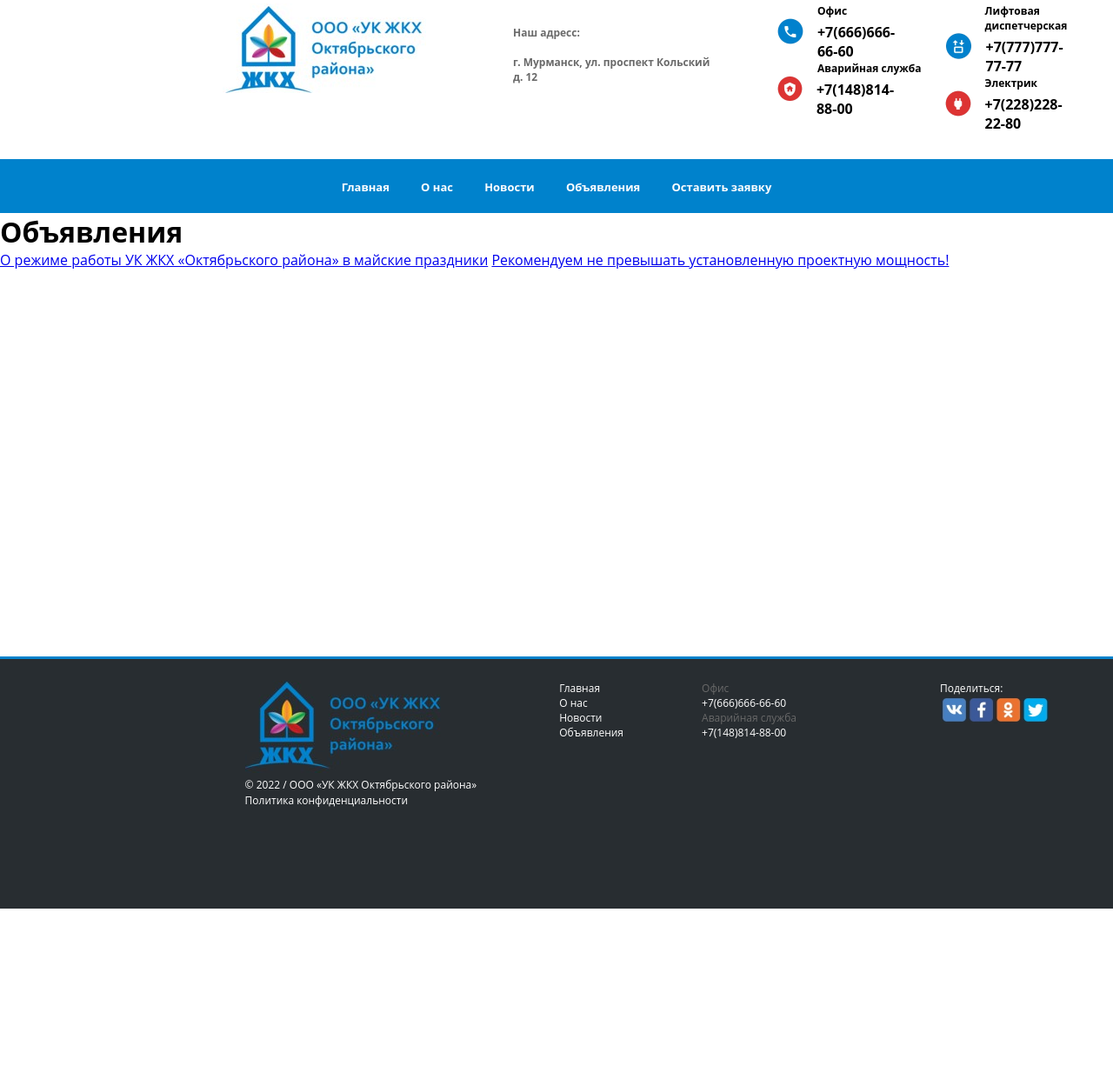
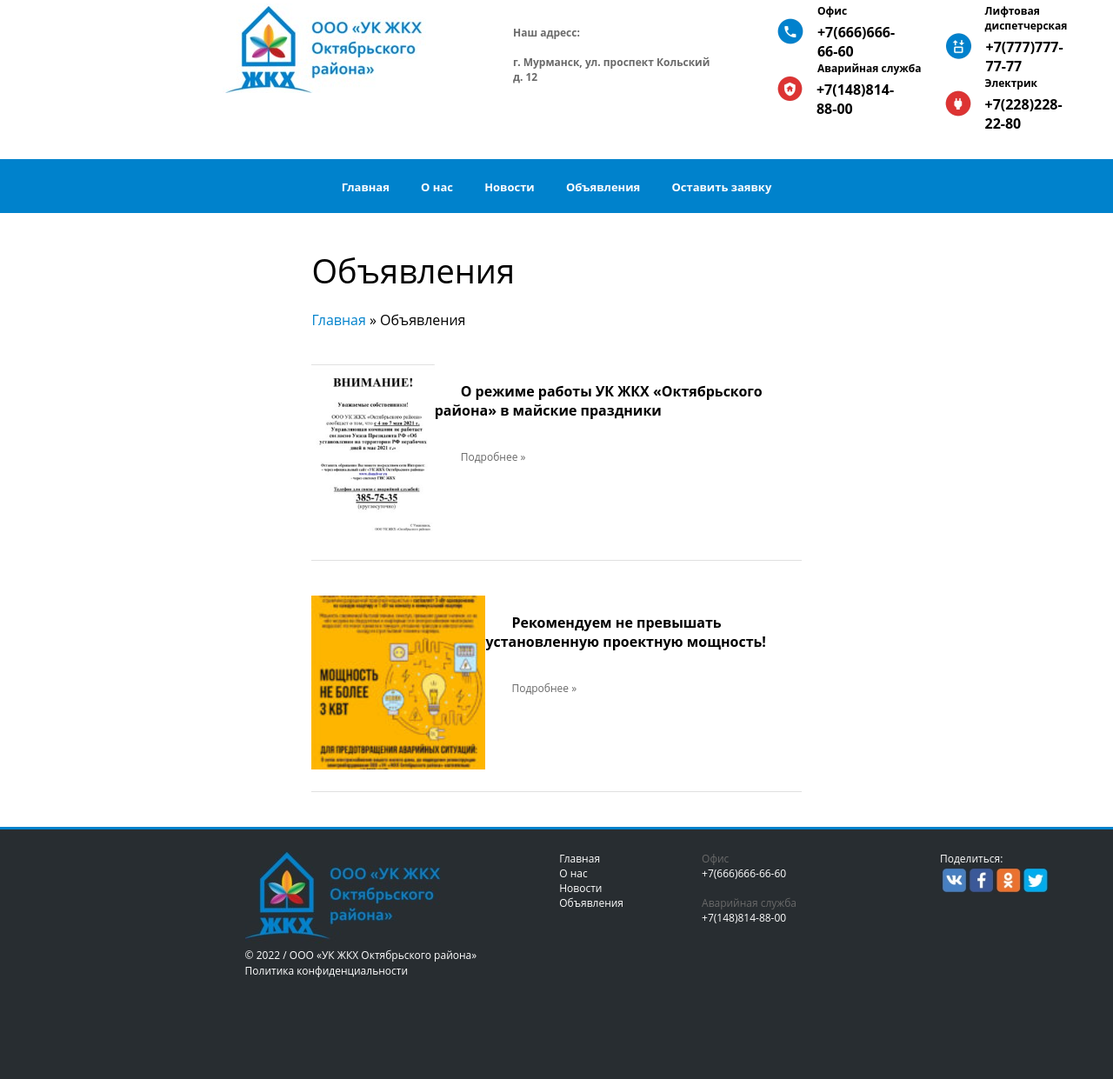
Before and after one commit to Baral-Chief-of-Compliance/housing_and_communal_services, a Django app: page /announcements/ in a window 1280 px wide. Shown: the part 81-1322 px from the top of the page at 87% size. Before the commit the page ends 1126 px from the top, so only its background shows below. Run offline with Django 3.2, Linux system fonts and the light colour scheme; data comes from the database, SQL or seed files in the repository; both versions use the stored data as it was after the commit; some libraries are stand-ins or nearby versions.

Commit message:
09.02.2022 v3

```diff
--- a/HCS_site/static/HCS_site/style.css
+++ b/HCS_site/static/HCS_site/style.css
@@ -194,6 +194,7 @@ html,body{
   margin-left: 28%;
   margin-right: 28%;
   margin-top: 40px;
+	margin-bottom: 40px;
 }
 
 
@@ -234,6 +235,17 @@ html,body{
 }
 
 
+.date-of-one-news{
+	padding-left: 30px;
+	padding-top: 10px;
+}
+
+.news-text{
+	padding-left: 30px;
+	padding-top: 20px;
+	padding-bottom: 20px;
+}
+
 .news-more{
   padding-left: 30px;
   padding-top: 30px;
@@ -259,3 +271,65 @@ html,body{
   text-decoration: none;
   color: #0082cc;
 }
+
+.announcement-img{
+	height : 200px;
+  width : 200px;
+  object-fit: cover;
+	object-position: 50% 50%;
+}
+
+.announcement-back a{
+	text-decoration: none;
+  color: #0082cc;
+}
+
+.news-comment{
+	margin-top: 40px;
+	font-size: 38px;
+  margin-bottom: 20px;
+}
+
+.name-commentors{
+	padding-left: 30px;
+	color: #0082cc;
+	font-size: 20px;
+	font-weight: bold;
+}
+
+.comment-profile{
+	display: flex;
+	flex-direction: row;
+}
+
+.date-of-comment{
+	font-size: 12px;
+	color: #696969;
+	margin-left: 20px;
+}
+
+.comments-form{
+	margin-top: 40px;
+}
+
+
+.size-name-of-commenter{
+	height: 41px;
+	width: 250px;
+	padding-left: 20px;
+	margin-bottom: 20px;
+}
+
+
+.size-text-of-commenter{
+	height: 100px;
+	width: 515px;
+	padding-left: 20px;
+	margin-bottom: 20px;
+}
+
+
+.size-button-comments{
+	height: 40px;
+	width: 232px;
+}
--- a/HCS_site/templates/HCS_site/announcement_list.html
+++ b/HCS_site/templates/HCS_site/announcement_list.html
@@ -2,12 +2,28 @@
 
 
 {% block content %}
+<div class="news-content">
+  <div class="news-logo">
+    Объявления
+  </div>
+  <div class="news-way">
+      <a href="{% url 'index' %}">Главная</a> » Объявления
+  </div>
 
-<h1>Объявления</h1>
-{% for announcement in object_list %}
+  {% for announcement in object_list %}
+  <div class="news-block">
+    <img class="announcement-img" src="{{ announcement.image_of_announcement.url }}"/>
+    <div class="news-information">
+      <div class="name-of-news">
+        <a href = "{{announcement.id}}/">{{announcement.name_of_announcement}}</a>
+      </div>
+      <div class="news-more">
+        <a href="{{announcement.id}}/">Подробнее »</a>
+      </div>
+    </div>
+  </div>
+  <div class="line-news"></div>
+  {% endfor %}
 
-<a href = "{{announcement.id}}/">{{announcement.name_of_announcement}}</a>
-
-{% endfor %}
-
+</div>
 {% endblock %}
--- a/HCS_site/templates/HCS_site/base.html
+++ b/HCS_site/templates/HCS_site/base.html
@@ -131,6 +131,7 @@
         <div class="footer-number">
           +7(666)666-66-60
         </div>
+				<br>
         <div class="footer-title">
           Аварийная служба
         </div>
```
Also changed, not shown: HCS_site/templates/HCS_site/announcement_details.html (+15 -5 lines), HCS_site/templates/HCS_site/news_deatils.html (+51 -15 lines), HCS_site/static/HCS_site/img/for_one_news.jpg (added), HCS_site/static/HCS_site/img/icon_for_comment.png (added), db.sqlite3.
